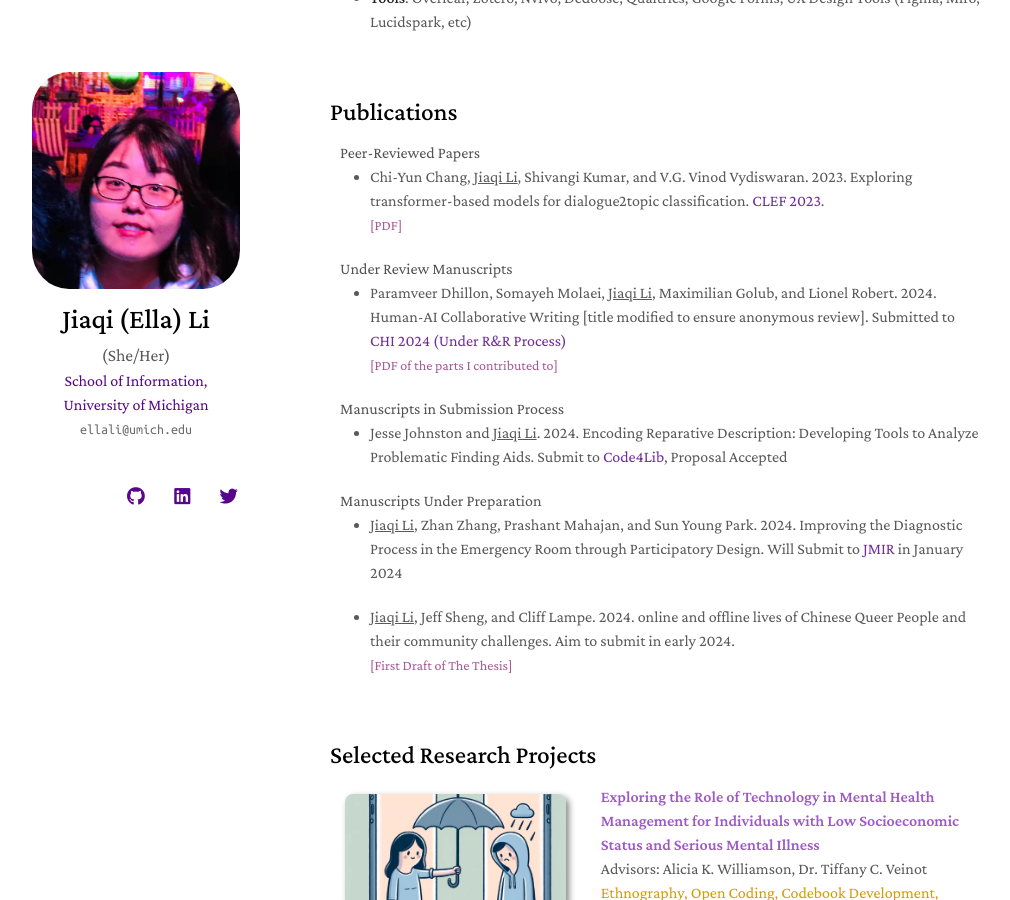
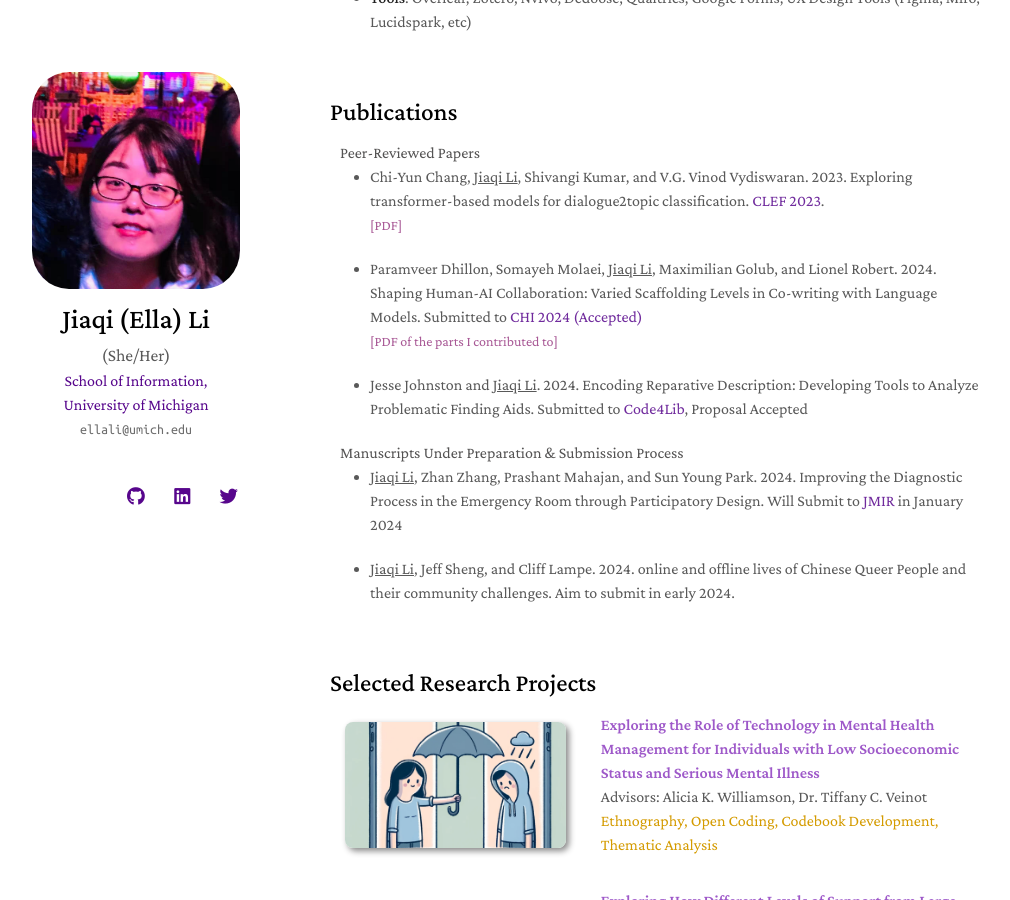
Before and after one commit to jiaqili0803/jiaqili0803.github.io, a Jekyll site: the page built from index.md, in a window 1280 px wide and 900 px high, scrolled down 1248 px. Shown: the whole window, without its empty margins (140-1150 px from the left). Built offline with Jekyll 4.4.1, drawn with Linux system fonts in a browser that asks for light colours; nearby versions of some CDN libraries; a style sheet for code colours, icons or effects is not loaded; our own code applies the rules of GitHub Pages for plain Markdown files.

Commit message:
Update publications.md

```diff
--- a/_includes/publications.md
+++ b/_includes/publications.md
@@ -6,26 +6,19 @@
 <ul style="margin:0 0 20px;">
     <li>Chi-Yun Chang, <u>Jiaqi Li</u>, Shivangi Kumar, and V.G. Vinod Vydiswaran. 2023. Exploring transformer-based models for dialogue2topic classification. <a href="https://clef2023.clef-initiative.eu/" target="_blank">CLEF 2023</a>.</li>
     <a href="https://drive.google.com/file/d/13CjMYoaT_nqw6dQbwVHsbMmXU6JqM43e/view?usp=sharing" class="btn btn-sm z-depth-0" role="button" target="_blank" style="font-size:14px; border-radius: 5px; color: #A85895;">[PDF]</a>
-
-
   </ul>
 
-<h4 style="margin:0 10px 0;">Under Review Manuscripts</h4>
-
 <ul style="margin:0 0 20px;">
-    <li>Paramveer Dhillon, Somayeh Molaei, <u>Jiaqi Li</u>, Maximilian Golub, and Lionel Robert. 2024. Human-AI Collaborative Writing [title modified to ensure anonymous review]. Submitted to <a href="https://chi2024.acm.org/" target="_blank">CHI 2024 (Under R&R Process)</a></li>
+    <li>Paramveer Dhillon, Somayeh Molaei, <u>Jiaqi Li</u>, Maximilian Golub, and Lionel Robert. 2024. Shaping Human-AI Collaboration: Varied Scaffolding Levels in Co-writing with Language Models. Submitted to <a href="https://chi2024.acm.org/" target="_blank">CHI 2024 (Accepted)</a></li>
     <a href="https://drive.google.com/file/d/1-fFaBoePR52QjOGgVZcGW2Yb5GtskTd1/view" class="btn btn-sm z-depth-0" role="button" target="_blank" style="font-size:14px; border-radius: 5px; color: #A85895;">[PDF of the parts I contributed to]</a>
 </ul>
 
-
-<h4 style="margin:0 10px 0;">Manuscripts in Submission Process</h4>
-
 <ul style="margin:0 0 20px;">
-    <li>Jesse Johnston and <u>Jiaqi Li</u>. 2024. Encoding Reparative Description: Developing Tools to Analyze Problematic Finding Aids. Submit to <a href="https://code4lib.org/" target="_blank">Code4Lib</a>, Proposal Accepted</li>
+    <li>Jesse Johnston and <u>Jiaqi Li</u>. 2024. Encoding Reparative Description: Developing Tools to Analyze Problematic Finding Aids. Submitted to <a href="https://code4lib.org/" target="_blank">Code4Lib</a>, Proposal Accepted</li>
 </ul>
 
 
-<h4 style="margin:0 10px 0;">Manuscripts Under Preparation</h4>
+<h4 style="margin:0 10px 0;">Manuscripts Under Preparation & Submission Process</h4>
 
 <ul style="margin:0 0 20px;">
     <li><u>Jiaqi Li</u>, Zhan Zhang, Prashant Mahajan, and Sun Young Park. 2024. Improving the Diagnostic Process in the Emergency Room through Participatory Design. Will Submit to <a href="https://www.jmir.org/" target="_blank">JMIR</a> in January 2024</li>
@@ -33,7 +26,6 @@
 
 <ul style="margin:0 0 20px;">
     <li><u>Jiaqi Li</u>, Jeff Sheng, and Cliff Lampe. 2024. online and offline lives of Chinese Queer People and their community challenges. Aim to submit in early 2024.</li>
-    <a href="https://drive.google.com/file/d/1KXBx3merqYVeTN5vGQtvO8Fnl11La_sq/view" class="btn btn-sm z-depth-0" role="button" target="_blank" style="font-size:14px; border-radius: 5px; color: #A85895;">[First Draft of The Thesis]</a>
 
 </ul>
 
```
